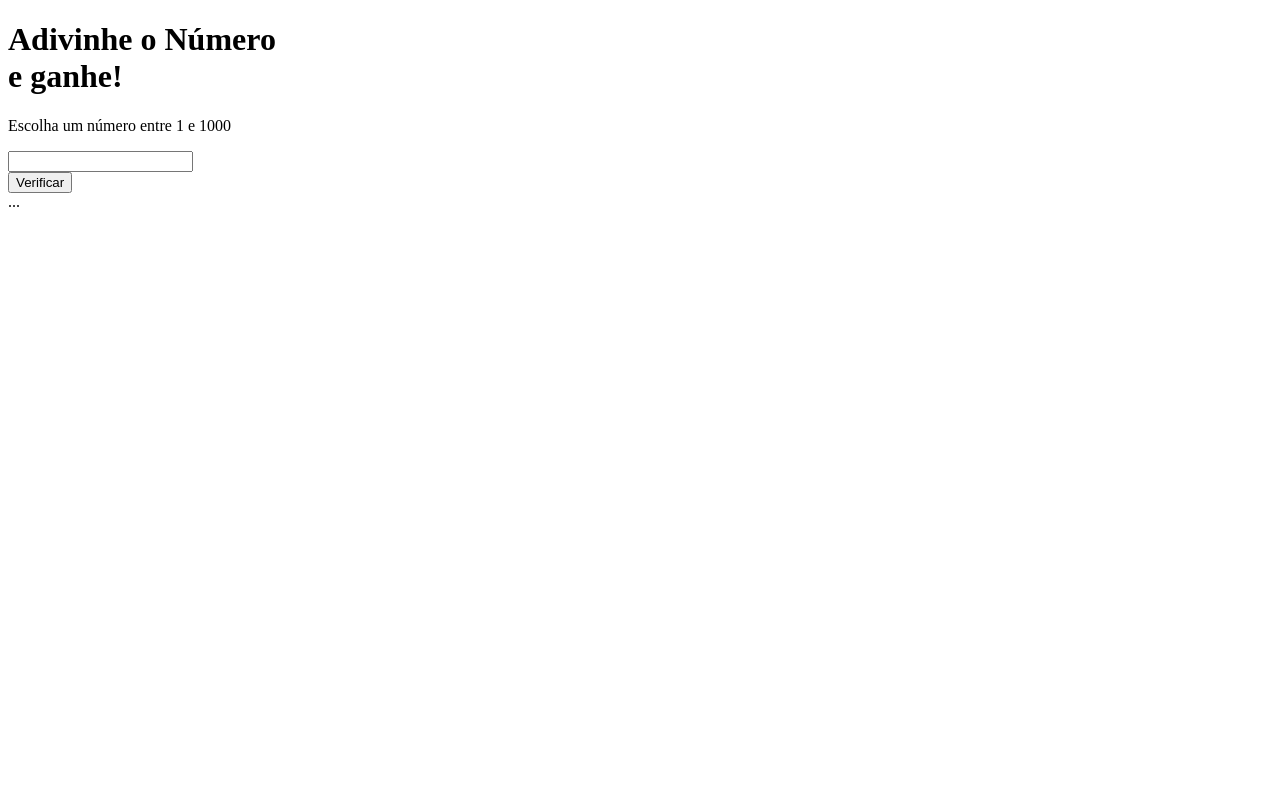
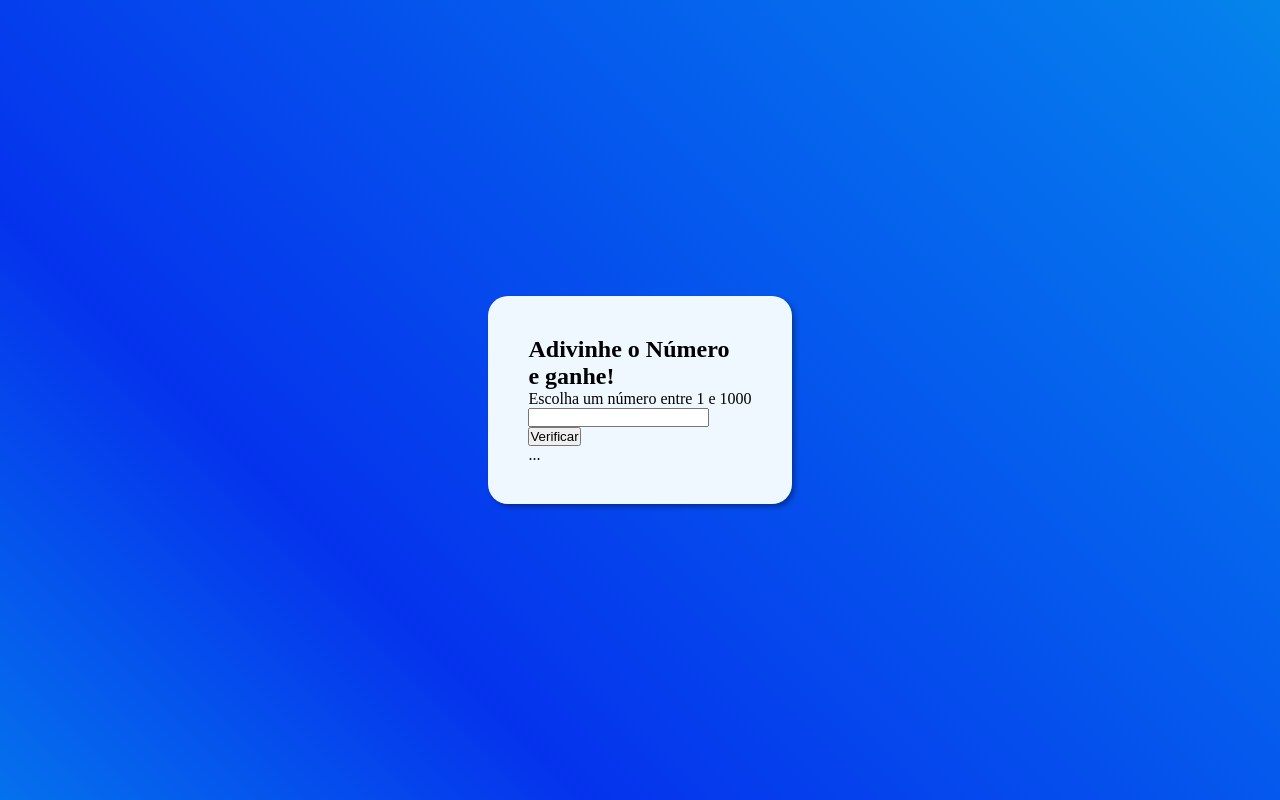
Before and after one commit to Beto2Franca/jogo-adivinhacao, a plain HTML site: page index.html in a window 1280 px wide. Drawn offline with Linux system fonts and the light colour scheme.

Commit message:
ajustando css geral

```diff
--- a/estilo/style.css
+++ b/estilo/style.css
@@ -1 +1,26 @@
 @charset "UTF-8";
+
+*{
+    margin: 0;
+    padding: 0;
+    box-sizing: border-box;
+}
+body{
+
+    background: linear-gradient(45deg, #05C6ED, #0533ED, #057DED,#05EDC8) no-repeat;
+    background-size: 200% 200%;
+
+}
+main{
+    height:100vh;
+    display: flex;
+    justify-content: center;
+    align-items: center;
+}
+section{
+    background-color: aliceblue;
+    box-shadow: 3px 3px 5px rgba(0, 0, 0, 0.333);
+    padding: 40px;
+    border-radius: 20px;
+
+}
--- a/index.html
+++ b/index.html
@@ -10,11 +10,15 @@
     <title>Jogo Adivinhação</title>
 </head>
 <body>
-    <h1>Adivinhe o Número <br> e ganhe!</h1>
-    <p>Escolha um número entre 1 e 1000</p>
-    <input type="number" name="num" id="inum">
-    <div><input type="button" value="Verificar"></div>
+    <main>
+        <section>
 
-    <div id="res">...</div>
+            <h1>Adivinhe o Número <br> e ganhe!</h1>
+            <p>Escolha um número entre 1 e 1000</p>
+            <input type="number" name="num" id="inum">
+            <div><input type="button" value="Verificar"></div>
+            <div id="res">...</div>
+        </section>
+    </main>
 </body>
 </html>
```
